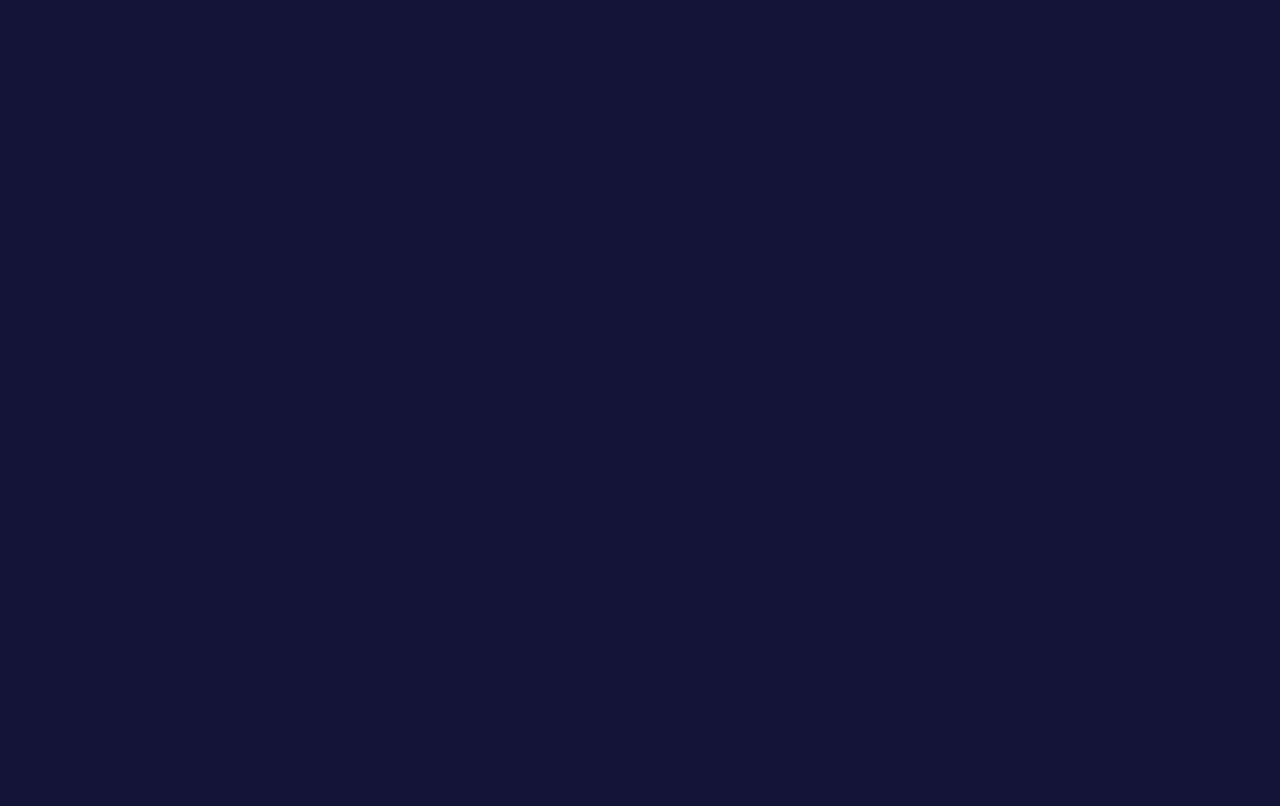
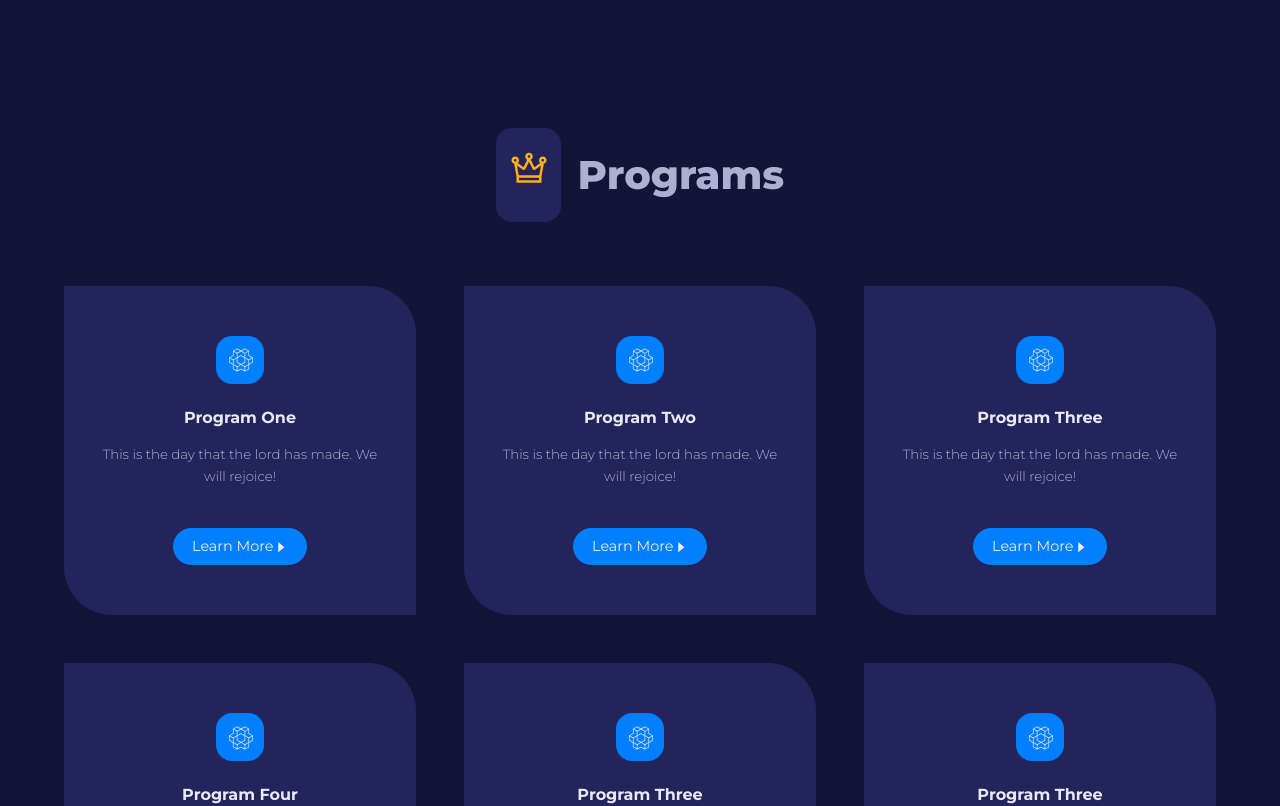
Before and after one commit to omarahmad101/vawulens, a React (Create React App) app: page / in a window 1280 px wide. Shown: the part 880-1686 px from the top of the page. Before the commit the page ends 928 px from the top, so only its background shows below. Built offline with nearby package versions, Linux system fonts and the light colour scheme.

Commit message:
final navigation, main header, programs

```diff
--- a/src/Pages/home/Home.jsx
+++ b/src/Pages/home/Home.jsx
@@ -1,10 +1,14 @@
 import React from 'react';
 import './home.css';
 import MainHeader from '../../components/MainHeader';
+import Programs from '../../components/Programs';
 
 const Home = () => {
   return (
-    <MainHeader />
+    <>
+      <MainHeader />
+      <Programs />
+    </>
   );
 };
 
--- a/src/Pages/home/home.css
+++ b/src/Pages/home/home.css
@@ -7,7 +7,7 @@
 }
 
 .main__header-container {
-  height: 100%;
+  height: auto; /* Change height to auto to allow for content expansion */
   display: grid;
   grid-template-columns: 1fr 1fr;
   align-items: center;
@@ -44,6 +44,32 @@
   position: absolute;
   filter: blur(15px);
 }
-.main__header-image{
-    position: relative;
+
+.main__header-image {
+  position: relative;
 }
+
+.programs {
+  padding: 0 4rem 4rem 4rem;
+}
+
+.programs__wrapper {
+  display: grid;
+  grid-template-columns: repeat(3, 2fr);
+  gap: 3rem;
+  margin-top: 4rem;
+}
+
+.programs__program a{
+  margin-top: 2.5rem;
+  display: flex;
+  align-items: center;
+  justify-content: center;
+}
+
+.programs__container{
+  font-size: 2.5rem;
+  font-weight: 800;
+  display: flex;
+  justify-content: center;
+}
--- /dev/null
+++ b/src/UI/Cards.jsx
@@ -0,0 +1,11 @@
+import React from 'react'
+
+const Cards = ({className, children}) => {
+  return (
+   <article className={`card ${className}`}>
+    {children}
+   </article>
+  )
+}
+
+export default Cards
--- /dev/null
+++ b/src/components/Programs.jsx
@@ -0,0 +1,36 @@
+import React from 'react';
+import { LiaCrownSolid } from "react-icons/lia";
+import SectionHead from './SectionHead';
+import { programs } from '../data';
+import Cards from '../UI/Cards';
+import { Link } from 'react-router-dom';
+import { AiFillCaretRight } from "react-icons/ai";
+
+
+const Programs = () => {
+  return (
+    <section className="programs">
+      <div className="container programs__container">
+        {/* Fixed typo in class name */}
+        <SectionHead icon={<LiaCrownSolid />} title="Programs" />
+      </div>
+      <div className="programs__wrapper">
+        {
+          programs.map(({ id, icon, title, info, path }) => {
+            return (
+              <Cards key={id} className="programs__program">
+                <span>{icon}</span>
+                <h4>{title}</h4>
+                <small>{info}</small>
+                <Link to={path} className="btn sm">Learn More <AiFillCaretRight />
+                </Link>
+              </Cards>
+            );
+          })
+        }
+      </div>
+    </section>
+  );
+};
+
+export default Programs;
--- /dev/null
+++ b/src/components/SectionHead.jsx
@@ -0,0 +1,12 @@
+import React from "react";
+
+const SectionHead = ({ icon, title, className }) => {
+  return (
+    <div className={`section__head ${className}`}>
+      <span>{icon}</span>
+      <p>{title}</p>
+    </div>
+  );
+};
+
+export default SectionHead;
--- a/src/components/navbar.css
+++ b/src/components/navbar.css
@@ -4,7 +4,7 @@ nav {
     background: var(--color-primary);
     display: grid;
     place-items: center;
-
+    position: fixed;
     top: 0;
     left: 0;
     z-index: 99;
--- a/src/data.js
+++ b/src/data.js
@@ -58,7 +58,22 @@ export const programs = [
         title: "Program Four",
         info: "This is the day that the lord has made. We will rejoice!",
         path: "/programs/444"
-    }
+    },
+    {
+        id: 5,
+        icon: <SiOpenaigym/>,
+        title: "Program Three",
+        info: "This is the day that the lord has made. We will rejoice!",
+        path: "/programs/555"
+    },
+    {
+        id: 6,
+        icon: <SiOpenaigym/>,
+        title: "Program Three",
+        info: "This is the day that the lord has made. We will rejoice!",
+        path: "/programs/666"
+    },
+
 ]
 
 
--- a/src/index.css
+++ b/src/index.css
@@ -33,7 +33,7 @@ body {
   font-family: "Montserrat", "sans-serif";
   color: var(--color-gray-200);
   line-height: 1.7;
-    overflow: hidden;
+  overflow-x: hidden;
   background-color: var(--color-gray-600);
 }
 
@@ -43,7 +43,11 @@ body {
   margin-inline: auto;
 }
 
-h1,h2, h3, h4, h5{
+h1,
+h2,
+h3,
+h4,
+h5 {
   line-height: 1.2;
   color: var(--color-gray-100);
 }
@@ -52,21 +56,21 @@ h1 {
   font-size: 3rem;
 }
 
-    h2{
+h2 {
   font-size: 2rem;
 }
 
-    a{
+a {
   color: var(--color-gray-100);
 }
 
-    img{
+img {
   display: block;
   object-fit: cover;
   width: 100%;
 }
 
-.btn{
+.btn {
   color: var(--color-gray-100);
   width: fit-content;
   margin: 0 auto;
@@ -76,27 +80,86 @@ h1 {
   transition: var(--transition);
 }
 
-.btn:hover{
+.btn:hover {
   background-color: var(--color-secondary);
   color: var(--color-gray-600);
 }
 
-.btn.lg{
+.btn.lg {
   padding: 1.2rem 3rem;
   border-radius: 2rem;
   font-size: 1.1rem;
 }
 
-.btn.sm{
+.btn.sm {
   padding: 0.4rem 1.2rem;
   font-size: 0.9rem;
 }
 
-.btn.sm{
+.btn.sm {
   padding: 0.4rem 1.2rem;
   font-size: 0.9rem;
 }
 
-.btn.sm:hover{
+.btn.sm:hover {
   background: var(--color-gray-100);
 }
+
+section {
+  margin-top: 10rem;
+}
+
+.section__head {
+  display: flex;
+  align-items: center;
+  gap: 1rem;
+}
+
+.section__head span {
+  background-color: var(--color-gray-500);
+  padding: 0.8rem;
+  border-radius: 1rem;
+  color: var(--color-secondary);
+  font-size: 2.5rem;
+}
+
+.card {
+  background-color: var(--color-gray-500);
+  border: 2px solid transparent;
+  border-radius: 0 3rem 0 3rem;
+  text-align: center;
+  padding: 3rem 2rem;
+  transition: var(--transition);
+}
+
+.card:hover {
+  background-color: transparent;
+  border-color: var(--color-gray-400);
+  cursor: default;
+}
+
+.card span {
+  width: 3rem;
+  height: 3rem;
+  background: var(--color-primary);
+  color: var(--color-gray-100);
+  font-size: 1.5rem;
+  padding: 0.8rem;
+  display: grid;
+  place-items: center;
+  margin-bottom: 1.5rem;
+  margin-inline: auto;
+  border-radius: 1rem;
+  transition: var(--transition);
+}
+
+.card:hover span {
+  background-color: var(--color-secondary);
+  color: var(--color-gray-600);
+}
+
+.card small {
+  margin-top: 1rem;
+  display: block;
+  font-weight: 300;
+}
```
Lines whose indentation alone changed are shown as unchanged.
